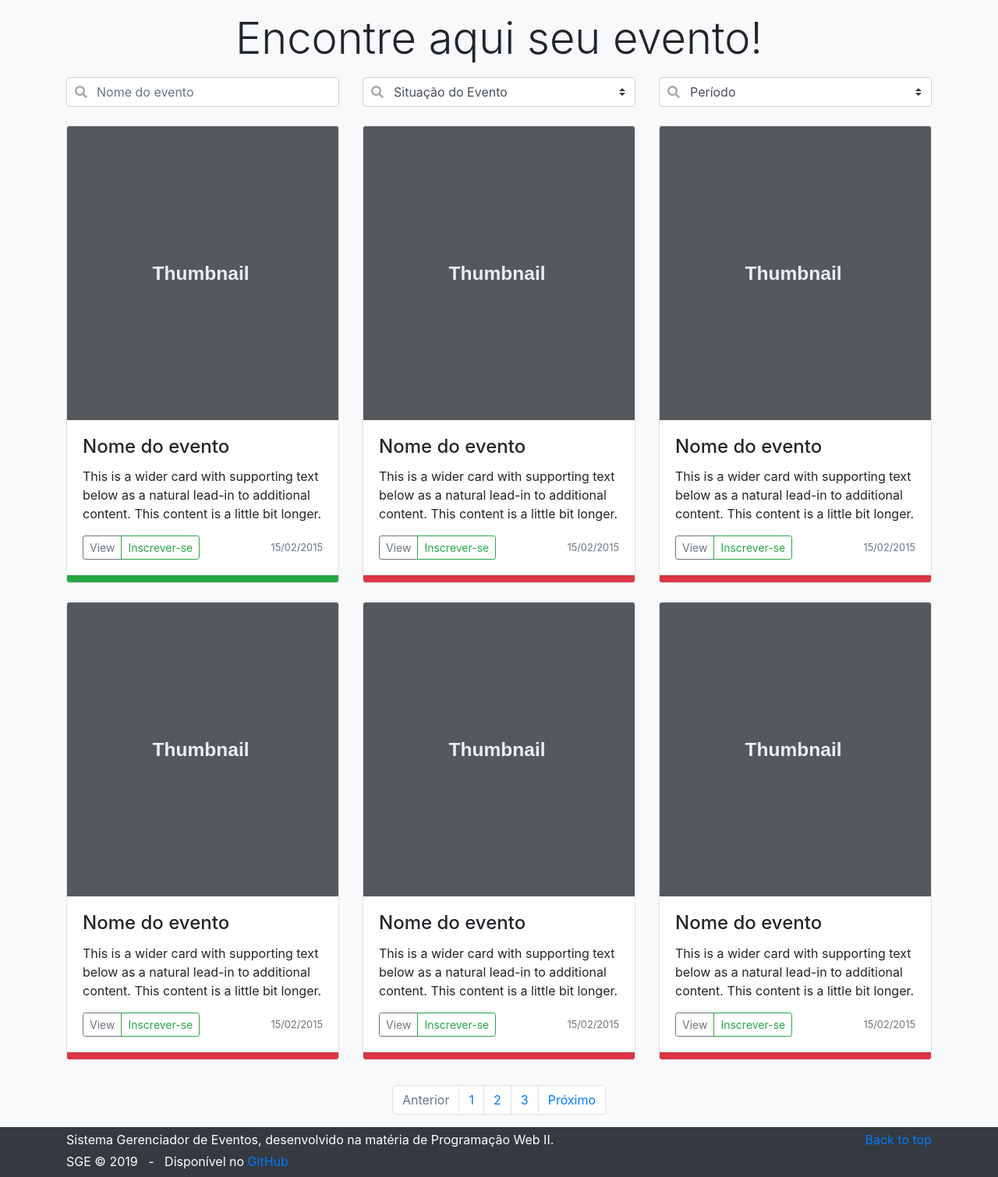
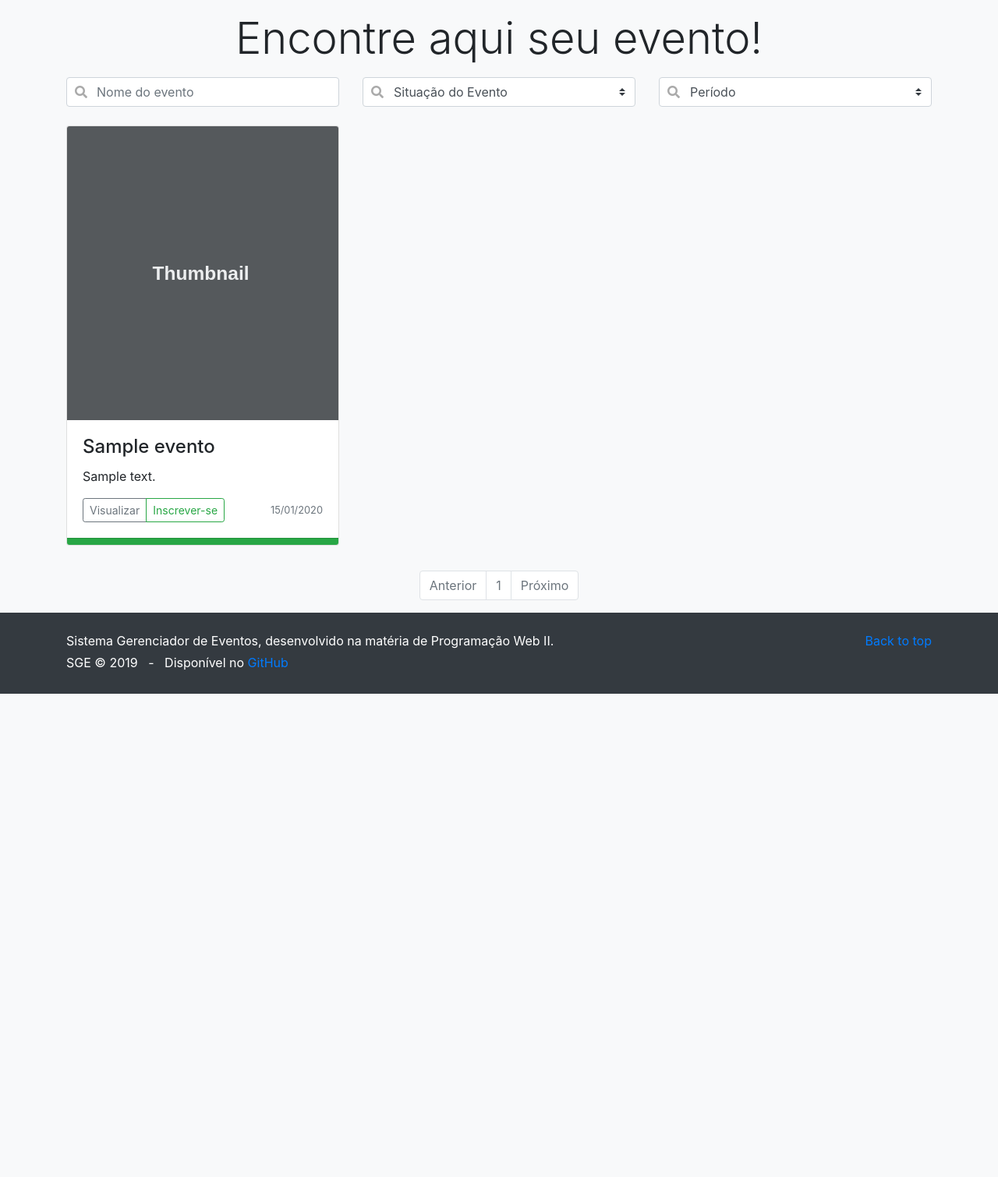
Before and after one commit to pwii-2019-1/pwii-projeto-pratico-2-2019-1-sge, a PHP site: page /public_html/index.php?pg=1 in a window 1280 px wide. Shown: the part 56-1566 px from the top of the page at 78% size. After the commit the page ends 946 px from the top, so only its background shows below. Run offline with PHP 8.4, Linux system fonts and the light colour scheme; tables that the repository leaves empty hold one stand-in row (values such as "Sample post"); classes that the project's autoload settings leave out are loaded by file name; some libraries are stand-ins or nearby versions.

Commit message:
Efetua a listagem de Eventos na página inicial

```diff
--- a/core/controller/Eventos.php
+++ b/core/controller/Eventos.php
@@ -9,19 +9,40 @@ use core\model\Evento;
 class Eventos {
 
     /**
+     * Limite da listagem de eventos
+     */
+    const LIMITE = 9;
+
+    private $evento_id = null;
+    private $nome = null;
+    private $data_inicio = null;
+    private $data_termino = null;
+    private $descricao = null;
+    private $data_prorrogacao = null;
+    private $evento_inicio = null;
+    private $evento_termino = null;
+    private $lista_eventos = [];
+    private $total_paginas = null;
+
+    public function __set($atributo, $valor) {
+        $this->$atributo = $valor;
+    }
+
+    public function __get($atributo) {
+        return $this->$atributo;
+    }
+
+    /**
      * Efetua o cadastro do evento ao sistema
      * Aqui vc trata os dados e manda eles tratados pra outra pagina que vai efetuar e tratar a resposta
      * la
      * @param $dados
      * @return bool
      */
-
-    public function cadastrar($dados){
+    public function cadastrar($dados) {
 
         $dados['nome'] = ucfirst($dados['nome']); // Deixa a primeira letra do nome do evento maiúscula
         $dados['descricao'] = ucfirst($dados['descricao']); // Deixa a primeira letra da descricao do evento maiúscula
-
-
 
         $evento = new Evento();
 
@@ -32,7 +53,35 @@ class Eventos {
         } else {
             return false;
         }
+    }
 
+    /**
+     * Lista os eventos
+     *
+     * @param $dados
+     * @return array
+     */
+    public function listarEventos($dados = []) {
+        $evento = new Evento();
+
+        $busca = isset($dados['busca']) ? $dados['busca'] : [];
+
+        if (isset($dados['pg']) && is_numeric($dados['pg'])) {
+            $limite = ($dados['pg'] - 1) * self::LIMITE . ", " . self::LIMITE;
+        } else {
+            $limite = self::LIMITE;
+        }
+
+        $lista = $evento->listar(null, $busca, Evento::COL_EVENTO_INICIO . " DESC", $limite);
+        $paginas = $evento->listar("COUNT(*) as total", $busca, null, null);
+
+        $this->__set("lista_eventos", $lista);
+        $this->__set("total_paginas", $paginas[0]->total);
+
+        return [
+            "lista_eventos" => $this->lista_eventos,
+            "total_paginas" => ceil($this->total_paginas / self::LIMITE)
+        ];
     }
 
 }
--- a/core/model/Evento.php
+++ b/core/model/Evento.php
@@ -72,7 +72,6 @@ class Evento extends CRUD {
 
         $campos = $campos != null ? $campos : "*";
         $ordem = $ordem != null ? $ordem : self::COL_NOME . " ASC";
-        $limite = $limite != null ? $limite : 10;
 
         $where_condicao = "1 = 1";
         $where_valor = [];
--- a/core/model/Usuario.php
+++ b/core/model/Usuario.php
@@ -124,7 +124,7 @@ class Usuario extends CRUD {
 
         try {
 
-            $retorno = $this->read(self::TABELA, "*", $where_condicao, $where_valor, null, null, 1);
+            $retorno = $this->read(self::TABELA, "*", $where_condicao, $where_valor, null, null, 1)[0];
 
         } catch (Exception $e) {
             echo "Mensagem: " . $e->getMessage() . "\n Local: " . $e->getTraceAsString();
--- a/core/sistema/Autenticacao.php
+++ b/core/sistema/Autenticacao.php
@@ -45,6 +45,24 @@ class Autenticacao {
         }
     }
 
+    public static function usuarioAdministrador() {
+        if (isset($_COOKIE[self::COOKIE_USUARIO]) && isset($_COOKIE[self::COOKIE_ACESSO])) {
+            $user = new Usuario();
+
+            $usuario = $user->selecionarUsuario($_COOKIE[self::COOKIE_USUARIO]);
+
+            if (count($usuario) > 0 && $usuario->admin == 1) {
+                return true;
+            } else {
+                return false;
+            }
+
+        } else {
+            self::logout();
+            return false;
+        }
+    }
+
     /**
      * Efetua o login do usuário no sistema
      *
--- /dev/null
+++ b/core/sistema/Util.php
@@ -0,0 +1,15 @@
+<?php
+
+
+namespace core\sistema;
+
+
+use DateTime;
+
+class Util {
+
+    public static function formataDataBR($data) {
+        $nova_data = DateTime::createFromFormat("Y-m-d", $data);
+        return $nova_data->format('d/m/Y');
+    }
+}
--- a/public_html/assets/js/index.js
+++ b/public_html/assets/js/index.js
@@ -1 +1,33 @@
-// Arquivos javascript
+const base = window.location.origin;
+const url = window.location.pathname.split('/');
+const baseUrl = `${base}/${url[1]}/${url[2]}/api.php`;
+
+const login = () => {
+    const botao_logout = $('#logout');
+
+    if (botao_logout.length > 0) {
+        botao_logout.on('click', (e) => {
+            e.preventDefault();
+
+            let dados = {acao: "Login/logout"};
+
+            $.ajax({
+                url: baseUrl,
+                type: "POST",
+                data: dados,
+                dataType: "text",
+                async: true,
+                success: function (res) {
+                    if (res) {
+                        window.location.href = `${base}/${url[1]}/`;
+                    }
+                },
+                error: function (request, status, str_error) {
+                    console.log(request, status, str_error);
+                }
+            });
+        });
+    }
+};
+
+login();
--- a/public_html/assets/js/login.js
+++ b/public_html/assets/js/login.js
@@ -1,7 +1,3 @@
-const base = window.location.origin;
-const url = window.location.pathname.split('/');
-const baseUrl = `${base}/${url[1]}/${url[2]}/api.php`;
-
 let construct = () => {
     eventos();
 };
@@ -30,7 +26,7 @@ const eventos = () => {
                 dataType: "text",
                 async: true,
                 success: function (res) {
-                    if (res) {
+                    if (res && res === '1') {
                         alert('Login efetuado com sucesso!');
                         window.location.href = `${base}/${url[1]}/`;
                     } else {
--- a/public_html/footer.php
+++ b/public_html/footer.php
@@ -4,7 +4,7 @@ $footer_js = $footer->getJS();
 
 ?>
 
-<footer class="text-muted bg-dark p-1">
+<footer class="text-muted bg-dark p-4">
     <div class="container">
         <p class="float-right">
             <a href="#">Back to top</a>
@@ -20,8 +20,11 @@ $footer_js = $footer->getJS();
 <!--    <script src="https://code.jquery.com/jquery-3.3.1.slim.min.js" integrity="sha384-q8i/X+965DzO0rT7abK41JStQIAqVgRVzpbzo5smXKp4YfRvH+8abtTE1Pi6jizo" crossorigin="anonymous"></script>-->
 <script src="https://cdnjs.cloudflare.com/ajax/libs/popper.js/1.14.7/umd/popper.min.js" integrity="sha384-UO2eT0CpHqdSJQ6hJty5KVphtPhzWj9WO1clHTMGa3JDZwrnQq4sF86dIHNDz0W1" crossorigin="anonymous"></script>
 <script src="https://stackpath.bootstrapcdn.com/bootstrap/4.3.1/js/bootstrap.min.js" integrity="sha384-JjSmVgyd0p3pXB1rRibZUAYoIIy6OrQ6VrjIEaFf/nJGzIxFDsf4x0xIM+B07jRM" crossorigin="anonymous"></script>
+<script src="assets/js/index.js"></script>
 
 <?php
+
+$footer->setJS('assets/js/index.js');
 
 if (count($footer_js) > 0) {
     foreach ($footer_js as $js) {
--- a/public_html/header.php
+++ b/public_html/header.php
@@ -1,4 +1,7 @@
 <?php
+
+use core\sistema\Autenticacao;
+
 require_once '../vendor/autoload.php';
 require_once '../config.php';
 
@@ -35,10 +38,20 @@ require_once '../config.php';
             </button>
             <div class="dropdown-menu">
                 <a class="dropdown-item" href="index.php">Página Inicial</a>
-                <a class="dropdown-item disabled" href="#">Opção 2</a>
-                <a class="dropdown-item" href="#">Opção 3</a>
                 <div class="dropdown-divider"></div>
-                <a class="dropdown-item" href="#">Opção 5</a>
+                <?php if (!Autenticacao::verificarLogin()) { ?>
+                    <a class="dropdown-item" href="cadastro.php">Cadastrar Usuário</a>
+                <?php }
+                if (Autenticacao::verificarLogin()) {
+                    if (Autenticacao::usuarioAdministrador()) { ?>
+                        <a class="dropdown-item" href="#">Listagem de Eventos</a>
+                        <a class="dropdown-item" href="cadastro_evento.php">Cadastrar Evento</a>
+                    <?php } ?>
+                    <div class="dropdown-divider"></div>
+                    <a id="logout" class="dropdown-item" href="#">Sair</a>
+                <?php } else { ?>
+                    <a id="login" class="dropdown-item" href="login.php">Entrar</a>
+                <?php } ?>
             </div>
         </div>
     </div>
--- a/public_html/index.php
+++ b/public_html/index.php
@@ -2,9 +2,21 @@
 
 require_once '../vendor/autoload.php';
 
+use core\controller\Eventos;
 use core\sistema\Footer;
+use core\sistema\Util;
 
 require_once 'header.php';
+
+$pg = isset($_GET['pg']) ? $_GET['pg'] : null;
+
+$eventos = new Eventos();
+
+$dados_eventos = [];
+
+if ($pg != null) $dados_eventos['pg'] = $pg;
+
+$dados = $eventos->listarEventos($dados_eventos);
 
 ?>
 
@@ -56,138 +68,52 @@ require_once 'header.php';
     <div class="album py-2 bg-light">
         <div class="container">
             <div class="row">
+
+                <?php if (count($dados['lista_eventos']) > 0) {
+                    foreach ($dados['lista_eventos'] as $i => $evento) { ?>
+
                     <div class="col-md-4">
                         <div class="card mb-4 box-shadow">
                             <img class="card-img-top" src="assets/imagens/default.svg" alt="Card image cap">
                             <div class="card-body">
-                            <h4 class="card-title">Nome do evento</h4>
-                            <p class="card-text">This is a wider card with supporting text below as a natural
-                                lead-in to additional content. This content is a little bit longer.</p>
+                                <h4 class="card-title"><?= $evento->nome ?></h4>
+                                <p class="card-text"><?= $evento->descricao ?></p>
                                 <div class="d-flex justify-content-between align-items-center">
                                     <div class="btn-group">
-                                    <a href="#" class="btn btn-sm btn btn-outline-secondary">View</a>
+                                        <a href="#" class="btn btn-sm btn btn-outline-secondary">Visualizar</a>
                                         <a href="#" class="btn btn-sm btn-outline-success">Inscrever-se</a>
                                     </div>
-                                <small class="text-muted">15/02/2015</small>
+                                    <small class="text-muted"><?= Util::formataDataBR($evento->evento_inicio) ?></small>
                                 </div>
                             </div>
                             <div class="card-footer text-muted bg-success p-1"></div>
                         </div>
                     </div>
 
-                <div class="col-md-4">
-                    <div class="card mb-4 box-shadow">
-                        <img class="card-img-top" src="assets/imagens/default.svg" alt="Card image cap">
-                        <div class="card-body">
-                            <h4 class="card-title">Nome do evento</h4>
-
-                            <p class="card-text">This is a wider card with supporting text below as a natural
-                                lead-in to additional content. This content is a little bit longer.</p>
-                            <div class="d-flex justify-content-between align-items-center">
-                                <div class="btn-group">
-                                    <a href="#" class="btn btn-sm btn btn-outline-secondary">View</a>
-                                    <a href="#" class="btn btn-sm btn-outline-success">Inscrever-se</a>
-                                </div>
-                                <small class="text-muted">15/02/2015</small>
-                            </div>
-                        </div>
-                        <div class="card-footer text-muted bg-danger p-1"></div>
-                    </div>
-                </div>
-
-                <div class="col-md-4">
-                    <div class="card mb-4 box-shadow">
-                        <img class="card-img-top" src="assets/imagens/default.svg" alt="Card image cap">
-                        <div class="card-body">
-                            <h4 class="card-title">Nome do evento</h4>
-
-                            <p class="card-text">This is a wider card with supporting text below as a natural
-                                lead-in to additional content. This content is a little bit longer.</p>
-                            <div class="d-flex justify-content-between align-items-center">
-                                <div class="btn-group">
-                                    <a href="#" class="btn btn-sm btn btn-outline-secondary">View</a>
-                                    <a href="#" class="btn btn-sm btn-outline-success">Inscrever-se</a>
-                                </div>
-                                <small class="text-muted">15/02/2015</small>
-                            </div>
-                        </div>
-                        <div class="card-footer text-muted bg-danger p-1"></div>
-                    </div>
-                </div>
-
-                <div class="col-md-4">
-                    <div class="card mb-4 box-shadow">
-                        <img class="card-img-top" src="assets/imagens/default.svg" alt="Card image cap">
-                        <div class="card-body">
-                            <h4 class="card-title">Nome do evento</h4>
-
-                            <p class="card-text">This is a wider card with supporting text below as a natural
-                                lead-in to additional content. This content is a little bit longer.</p>
-                            <div class="d-flex justify-content-between align-items-center">
-                                <div class="btn-group">
-                                    <a href="#" class="btn btn-sm btn btn-outline-secondary">View</a>
-                                    <a href="#" class="btn btn-sm btn-outline-success">Inscrever-se</a>
-                                </div>
-                                <small class="text-muted">15/02/2015</small>
-                            </div>
-                        </div>
-                        <div class="card-footer text-muted bg-danger p-1"></div>
-                    </div>
-                </div>
-
-                <div class="col-md-4">
-                    <div class="card mb-4 box-shadow">
-                        <img class="card-img-top" src="assets/imagens/default.svg" alt="Card image cap">
-                        <div class="card-body">
-                            <h4 class="card-title">Nome do evento</h4>
-
-                            <p class="card-text">This is a wider card with supporting text below as a natural
-                                lead-in to additional content. This content is a little bit longer.</p>
-                            <div class="d-flex justify-content-between align-items-center">
-                                <div class="btn-group">
-                                    <a href="#" class="btn btn-sm btn btn-outline-secondary">View</a>
-                                    <a href="#" class="btn btn-sm btn-outline-success">Inscrever-se</a>
-                                </div>
-                                <small class="text-muted">15/02/2015</small>
-                            </div>
-                        </div>
-                        <div class="card-footer text-muted bg-danger p-1"></div>
-                    </div>
-                </div>
-
-                <div class="col-md-4">
-                    <div class="card mb-4 box-shadow">
-                        <img class="card-img-top" src="assets/imagens/default.svg" alt="Card image cap">
-                        <div class="card-body">
-                            <h4 class="card-title">Nome do evento</h4>
-
-                            <p class="card-text">This is a wider card with supporting text below as a natural
-                                lead-in to additional content. This content is a little bit longer.</p>
-                            <div class="d-flex justify-content-between align-items-center">
-                                <div class="btn-group">
-                                    <a href="#" class="btn btn-sm btn btn-outline-secondary">View</a>
-                                    <a href="#" class="btn btn-sm btn-outline-success">Inscrever-se</a>
-                                </div>
-                                <small class="text-muted">15/02/2015</small>
-                            </div>
-                        </div>
-                        <div class="card-footer text-muted bg-danger p-1"></div>
-                    </div>
-                </div>
+                    <?php }
+                } else { ?>
+                    <h3>Nenhum resultado encontrado!</h3>
+                <?php } ?>
             </div>
         </div>
     </div>
 
-    <nav aria-label="Navegação de página exemplo">
+    <nav>
         <ul class="pagination justify-content-center">
-            <li class="page-item disabled">
-                <a class="page-link" href="#" tabindex="-1">Anterior</a>
+            <li class="page-item <?= ($pg == null || $pg < 2) ? "disabled" : "" ?>">
+                <a class="page-link" href="<?= ($pg == null || $pg <= 2) ? "index.php" : "index.php?pg=" . --$pg ?>">Anterior</a>
             </li>
-            <li class="page-item"><a class="page-link" href="#">1</a></li>
-            <li class="page-item"><a class="page-link" href="#">2</a></li>
-            <li class="page-item"><a class="page-link" href="#">3</a></li>
-            <li class="page-item">
-                <a class="page-link" href="#">Próximo</a>
+
+            <?php for ($i = 1; $i <= $dados['total_paginas']; $i++) { ?>
+
+                <li class="page-item <?= (($pg == null && $i == 1) || $pg == $i) ? "disabled" : "" ?>">
+                    <a class="page-link" href="index.php?pg=<?= $i ?>"><?= $i ?></a>
+                </li>
+
+            <?php } ?>
+
+            <li class="page-item <?= ($pg == $dados['total_paginas']) ? "disabled" : "" ?>">
+                <a class="page-link" href="index.php?pg=<?= ($pg == null) ? '2' : ++$pg ?>">Próximo</a>
             </li>
         </ul>
     </nav>
```
Also changed, not shown: core/controller/Login.php (+10 -0 lines), public_html/assets/js/cadastro_evento.js (+7 -16 lines). Lines whose indentation alone changed are shown as unchanged.
